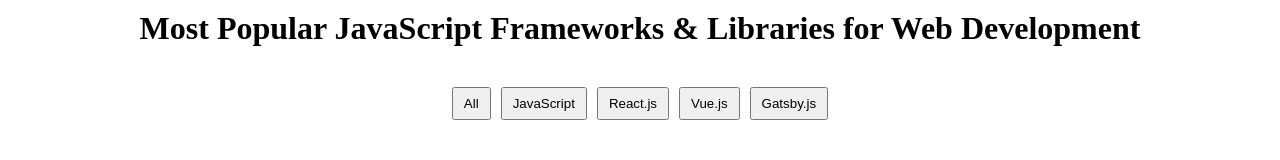
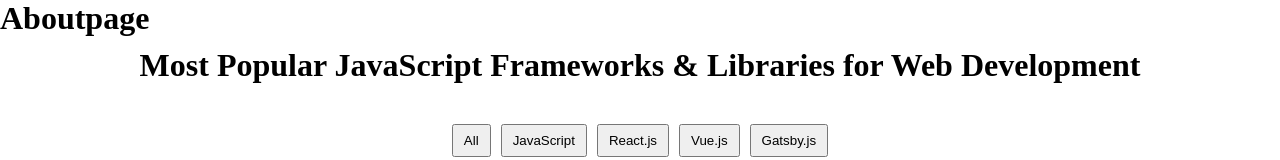
Before and after one commit to jelsonjay/resume-app, a Gatsby site: page / in a window 1280 px wide. Shown: the top 160 px of the page. Built offline with nearby package versions, Linux system fonts and the light colour scheme; Gatsby itself is replaced by a stand-in of ours.

Commit message:
update about page

```diff
--- a/src/pages/about.js
+++ b/src/pages/about.js
@@ -0,0 +1,11 @@
+import React from "react"
+
+function about() {
+  return (
+    <div>
+      <h1>Aboutpage</h1>
+    </div>
+  )
+}
+
+export default about
--- a/src/pages/index.js
+++ b/src/pages/index.js
@@ -2,6 +2,7 @@
 import "./App.css"
 import React, { Component } from "react"
 import ProductList from "./ProductList"
+import About from "./about"
 
 class App extends Component {
   state = {
@@ -31,6 +32,7 @@
   render() {
     return (
       <div className="App">
+        <About />
         <ProductList
           products={this.state.productcopy}
           handleBtn={this.handleBtn}
```
